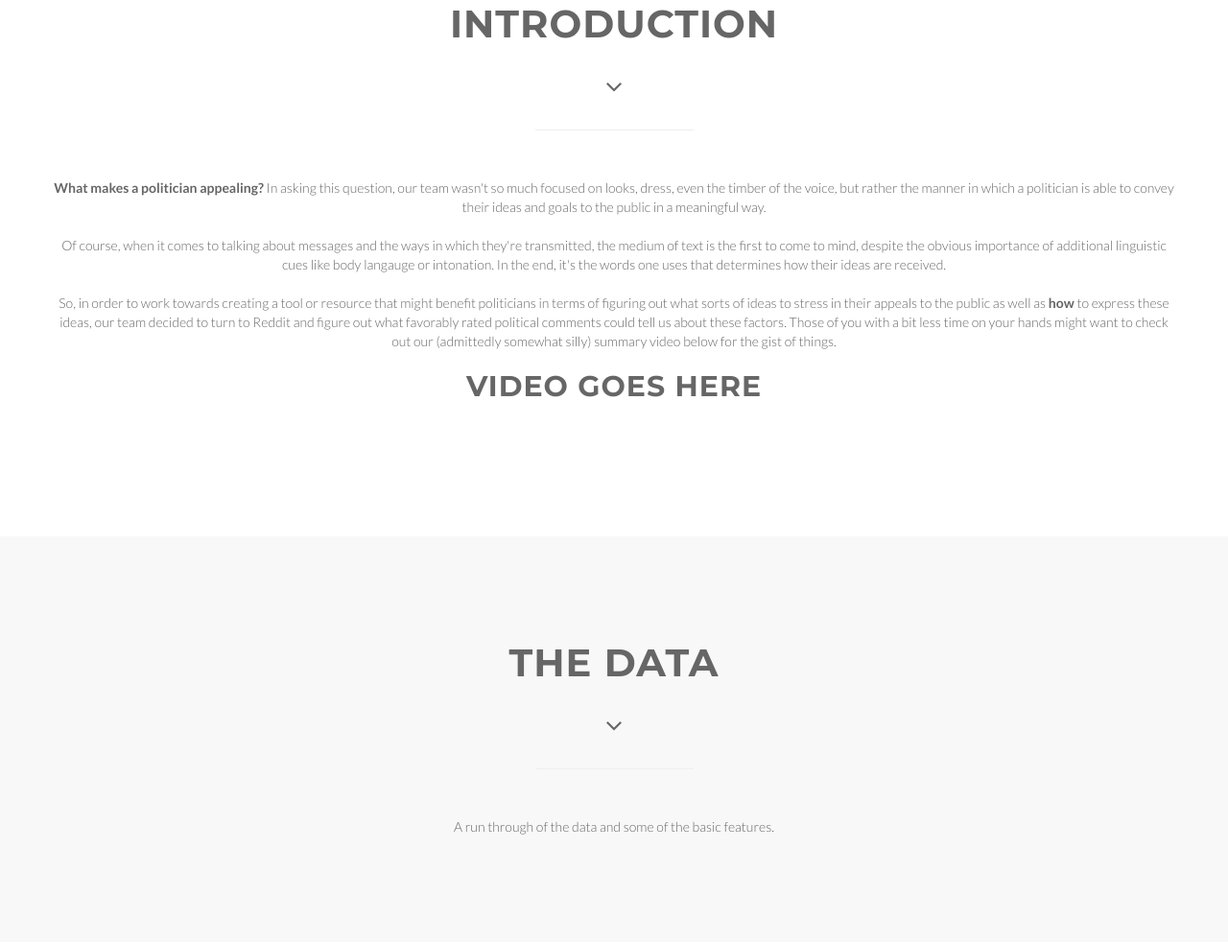
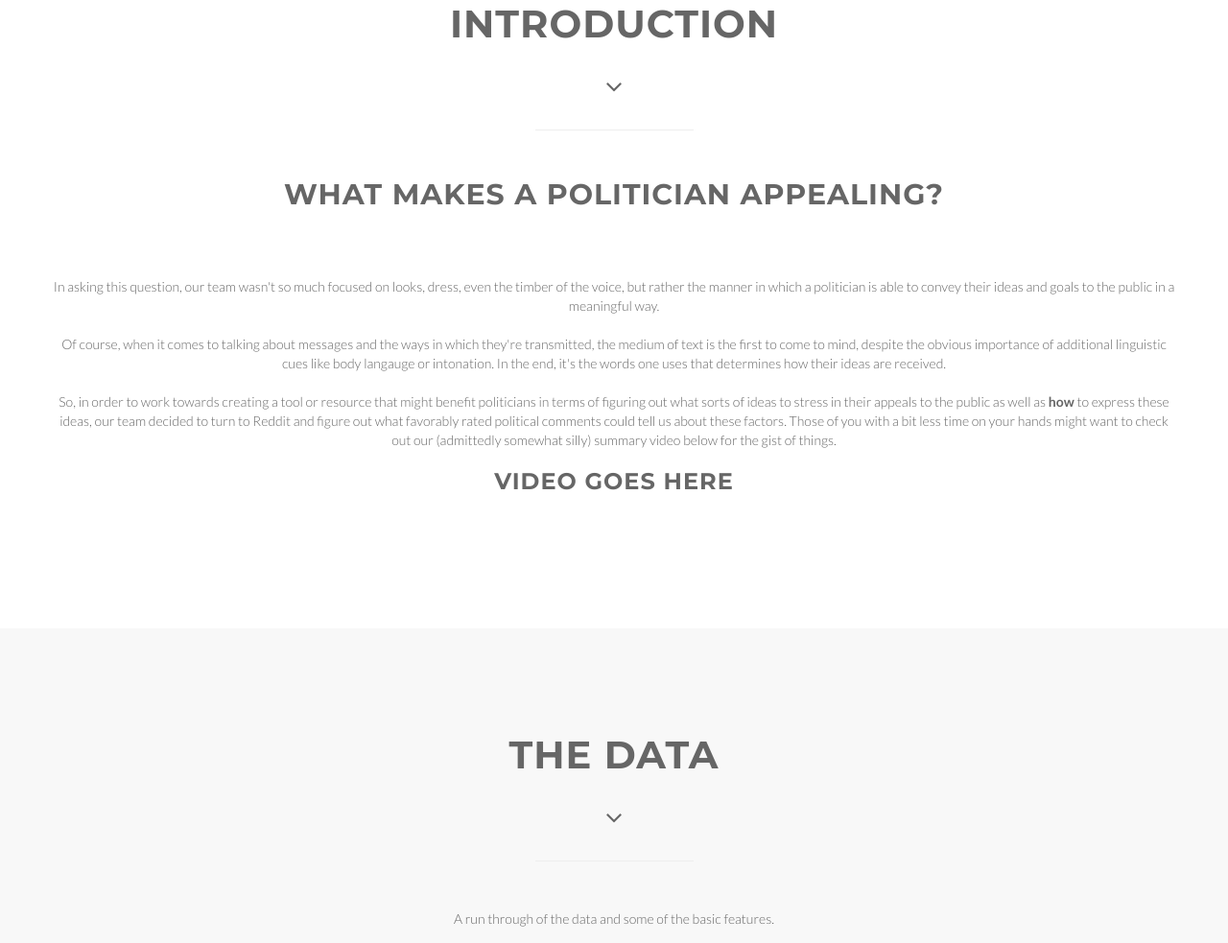
Before and after one commit to iannolan/N4N-cs109project, a plain HTML site: page index.html in a window 1280 px wide. Shown: the part 907-1890 px from the top of the page at 96% size. Drawn offline with Linux system fonts and the light colour scheme; a script that the page names is missing.

Commit message:
Update index.html

```diff
--- a/index.html
+++ b/index.html
@@ -104,7 +104,10 @@
 			</div>
 		</div>
         <div class="row">
-		<strong>What makes a politician appealing?</strong> In asking this question, our team wasn't so much focused on looks, dress, even the timber
+		<h2>What makes a politician appealing?</h2>
+		<br />
+		<br />
+		In asking this question, our team wasn't so much focused on looks, dress, even the timber
 		of the voice, but rather the manner in which a politician is able to convey their ideas and goals to the public in a meaningful
 		way.
 		<br />
@@ -120,7 +123,7 @@
 		might want to check out our (admittedly somewhat silly) summary video below for the gist of things.
 		<br />
 		<br />
-		<h2>Video goes here</h2>
+		<h3>Video goes here</h3>
         </div>
 		</div>
 	</section>
```
